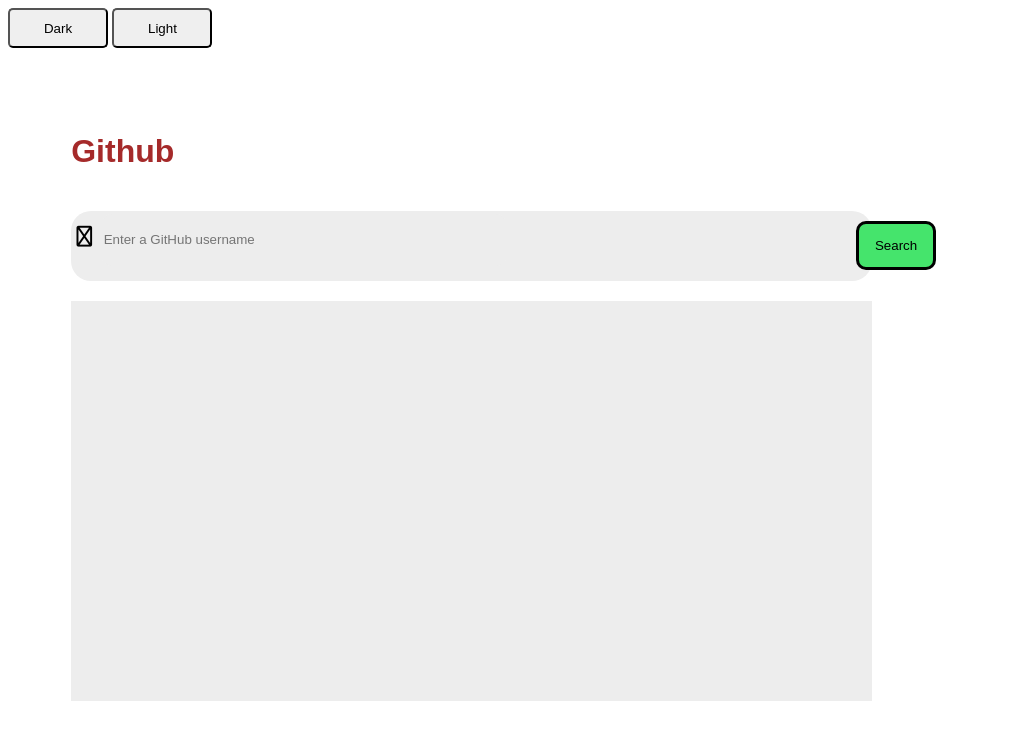
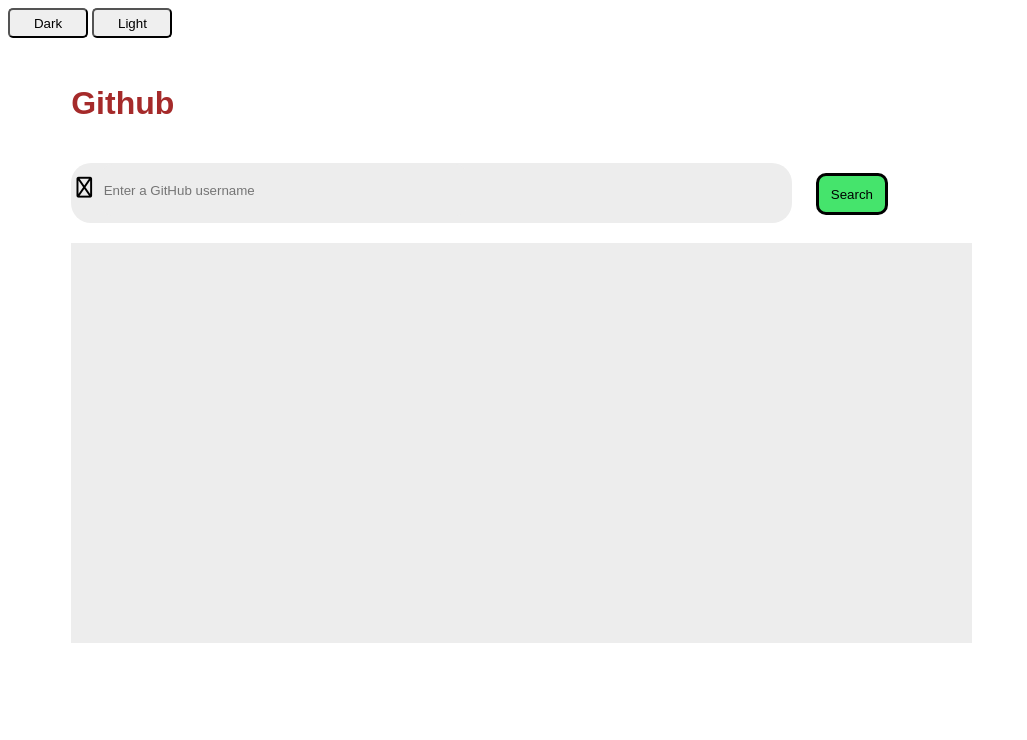
Before and after one commit to Prathamwate/GithubFinder, a plain HTML site: page index.html in a window 1280 px wide. Shown: the whole page, without its empty margins (0-1027 px from the left). Drawn offline with Linux system fonts and the light colour scheme.

Commit message:
Add files via upload

```diff
--- a/style.css
+++ b/style.css
@@ -7,12 +7,12 @@ body {
     flex-direction: column;
     gap: 20px;
     margin-left: 5%;
-    margin-top: 5%;
+    margin-top: 2%;
 }
 .search-data{
     background-color: #EDEDED;
-    margin-right: 400px;
-    height: 70px;
+    width: 60%;
+    height: 60px;
     border-radius: 20px;
     position: relative;
 }
@@ -22,7 +22,7 @@ body {
 }
 #profile{
     background-color: #EDEDED;
-    margin-right: 400px;
+    margin-right: 300px;
     height: 50vh;
 }
 #search{
@@ -78,7 +78,7 @@ body {
     width: 55rem;
     height: 65px;
     background-color: #ffffff;
-    margin-left: 5%;
+    margin-left: 3%;
     justify-content: space-between;
     align-items: center;
     border-radius: 10px;
@@ -86,8 +86,8 @@ body {
 }
 
 .mode{
-    width: 100px;
-    height: 40px;
+    width: 80px;
+    height: 30px;
     border-radius: 5px;
 }
 
```
